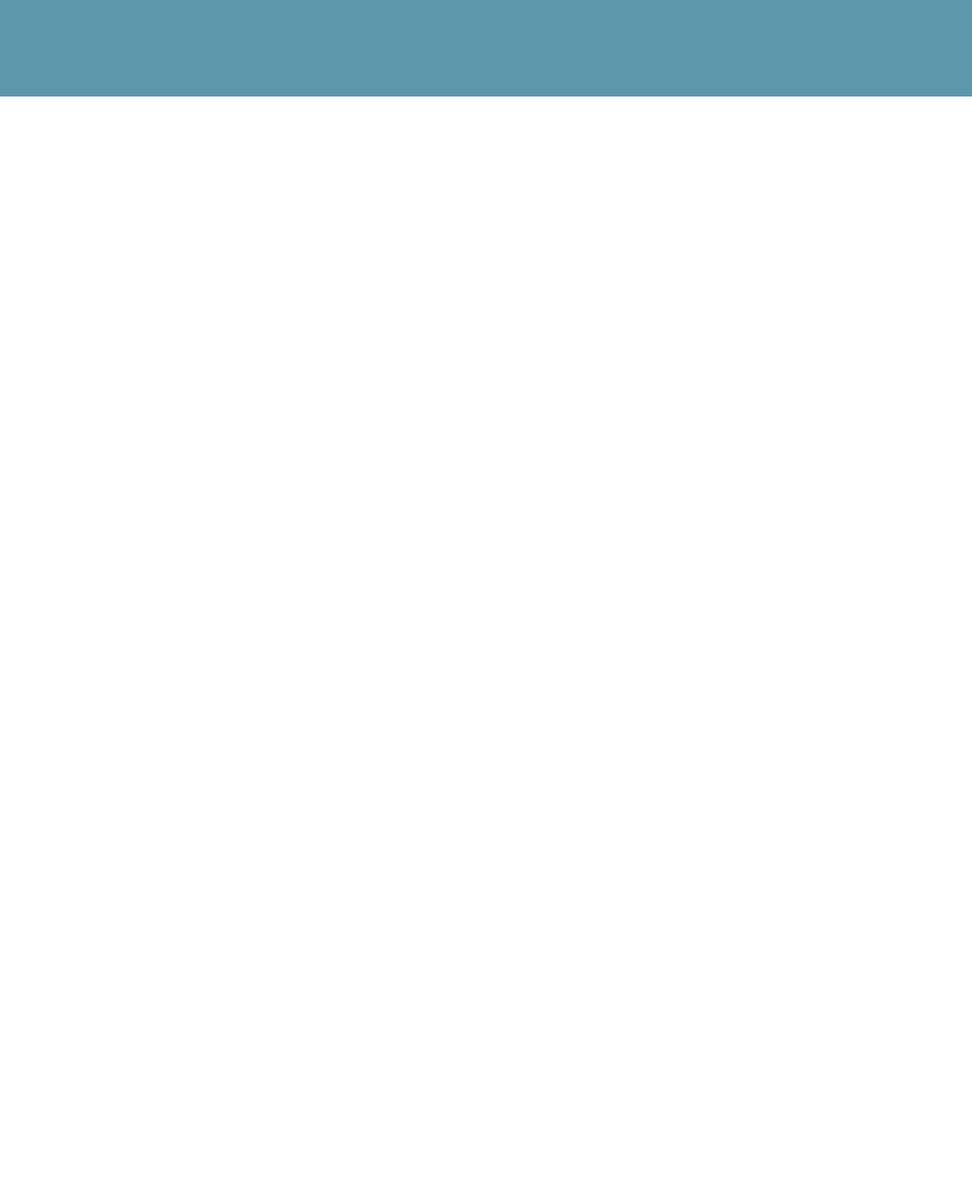
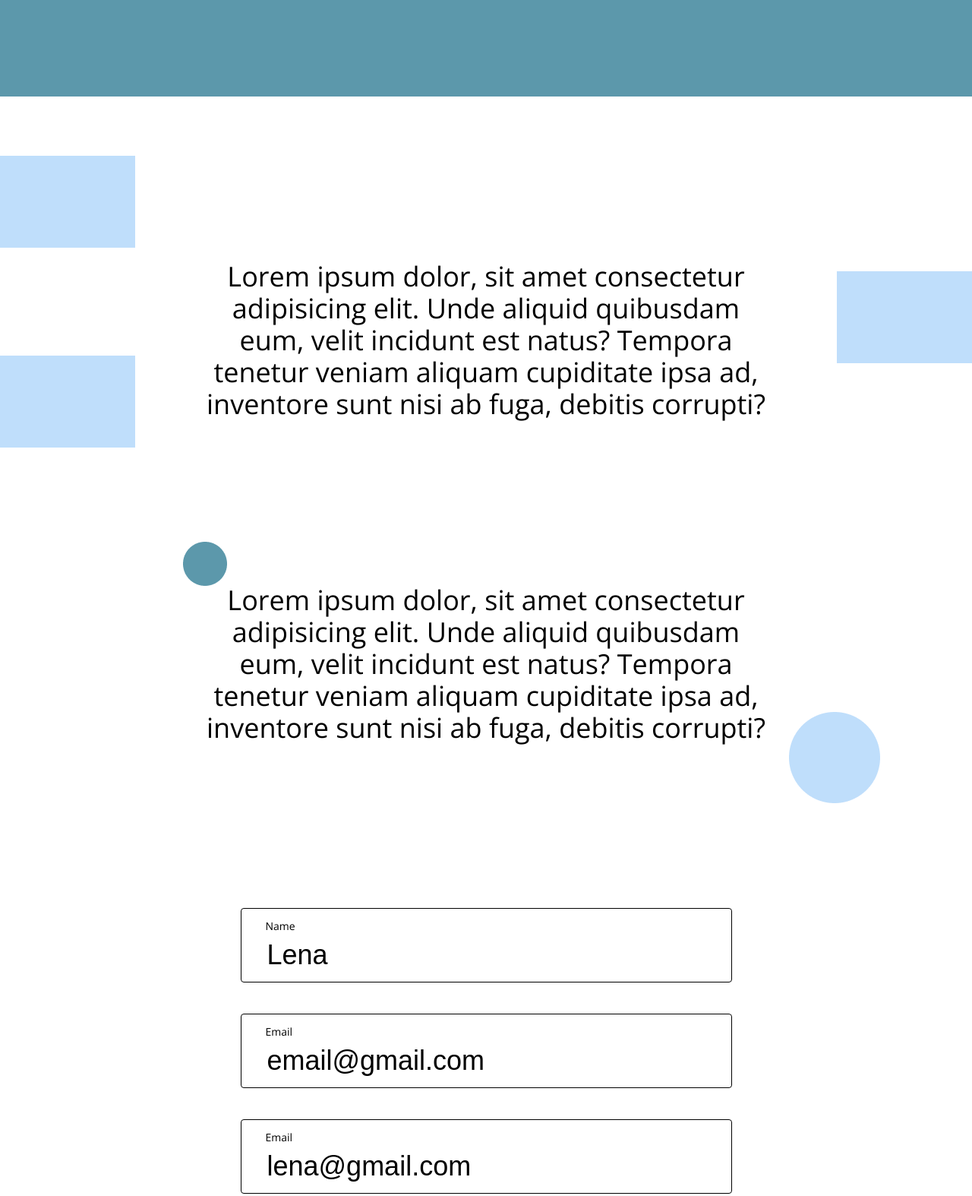
Before and after one commit to amr4rosso/home-work, a plain HTML site: page lesson3/index.html in a window 1280 px wide. Shown: the part 1012-2586 px from the top of the page at 76% size. Before the commit the page ends 1139 px from the top, so only its background shows below. Drawn offline with nearby package versions, Linux system fonts and the light colour scheme.

Commit message:
Add files via upload

```diff
--- a/lesson3/index.html
+++ b/lesson3/index.html
@@ -44,5 +44,43 @@
 			qui officia deserunt mollit anim id est laborum.
 		</p>
 	</section>
+
+	<section class="rectangle">
+		<div class="rec__1"></div>
+		<div class="rec__2"></div>
+		<div class="rec__3"></div>
+		<p class="square__text">
+			Lorem ipsum dolor, sit amet consectetur adipisicing elit. Unde aliquid quibusdam
+			eum, velit incidunt est natus? Tempora tenetur veniam aliquam cupiditate ipsa ad,
+			inventore sunt nisi ab fuga, debitis corrupti?
+		</p>
+	</section>
+
+	<section class="circle container">
+		<p class="circle__text">
+			Lorem ipsum dolor, sit amet consectetur adipisicing elit. Unde aliquid quibusdam
+			eum, velit incidunt est natus? Tempora tenetur veniam aliquam cupiditate ipsa ad,
+			inventore sunt nisi ab fuga, debitis corrupti?
+		</p>
+	</section>
+
+	<section class="form__section">
+		<form class="form" action="">
+			<div class="input__wrapper">
+				<label class="label" for="name">Name</label>
+				<input class="input" type="text" id="name" placeholder="Lena">
+			</div>
+			<div class="input__wrapper">
+				<label class="label" for="name">Email</label>
+				<input class="input" type="email" id="name" placeholder="email@gmail.com">
+			</div>
+			<div class="input__wrapper">
+				<label class="label" for="name">Email</label>
+				<input class="input" type="email" id="name" placeholder="lena@gmail.com">
+			</div>
+			<button class="button">FREE PRE-ORDER</button>
+		</form>
+	</section>
+
 </body>
 </html>
--- a/lesson3/style/style.css
+++ b/lesson3/style/style.css
@@ -9,6 +9,7 @@ body {
 
 
 /* ----header---- */
+
 
 .header {
 	margin: 53px 0;
@@ -35,7 +36,9 @@ body {
 	text-transform: uppercase;
 }
 
+
 /* ----section Background---- */
+
 
 .background {
 	text-align: center;
@@ -66,7 +69,9 @@ body {
 	border: none;
 }
 
+
 /* ----section Description---- */
+
 
 .description {
 	padding: 133px 0;
@@ -81,3 +86,134 @@ body {
 	line-height: 49px;
 	color: #FFFFFF;
 }
+
+
+/* -----section Square----- */
+
+
+.rectangle {
+	max-width: 1440px;
+	margin: 0 auto;
+	position: relative;
+}
+
+.square__text {
+	width: 738px;
+	margin: 0 auto;
+	font-weight: 400;
+	font-size: 36px;
+	line-height: 42px;
+	text-align: center;
+	color: #000000;
+	margin: 216px auto;
+}
+
+.rec__1 {
+	width: 178px;
+	height: 121px;
+	background: #BFDEFB;
+	position: absolute;
+	left: 0;
+	top: -138px;
+}
+
+.rec__2 {
+	width: 178px;
+	height: 121px;
+	background: #BFDEFB;
+	position: absolute;
+	left: 0;
+	top: 125px;
+}
+
+.rec__3 {
+	width: 178px;
+	height: 121px;
+	background: #BFDEFB;
+	position: absolute;
+	right: 0;
+	top: 14px;
+}
+
+
+/* ----section Circle---- */
+
+
+.circle__text {
+	width: 738px;
+	margin: 0 auto 123px;
+	font-weight: 400;
+	font-size: 36px;
+	line-height: 42px;
+	text-align: center;
+	color: #000000;
+	margin: 216px auto;
+	position: relative;
+}
+
+.circle__text::before {
+	content: url("../img/Ellipse1.png");
+	position: absolute;
+	top: -56px;
+	left: -30px;
+}
+
+.circle__text::after {
+	content: url('../img/Ellipse2.png');
+	position: absolute;
+	right: -150px;
+
+}
+
+
+/* ----section Form---- */
+
+
+.form {
+	width: 647px;
+	margin: 0 auto;
+}
+
+.input__wrapper{
+	position: relative;
+	margin-bottom: 41px;
+}
+
+.label {
+	position: absolute;
+	top: 14px;
+	left: 33px;
+	font-weight: 300;
+	font-size: 14px;
+	line-height: 19px;
+	color: #000000;
+}
+
+.input {
+	width: 100%;
+	background: #FFFFFF;
+	border: 1px solid #000000;
+	border-radius: 4px;
+	box-sizing: border-box;
+	padding: 36px 0 11px 34px;
+}
+
+.input::placeholder, .input {
+	font-weight: 400;
+	font-size: 36px;
+	line-height: 49px;
+	color: #000000;
+}
+
+.button{
+	width: 647px;
+	height: 92px;
+	font-weight: 700;
+	font-size: 36px;
+	line-height: 49px;
+	text-align: center;
+	color: #FFFFFF;
+	background: #5C98AB;
+	margin-bottom: 300px;
+	border: none;
+}
```
Also changed, not shown: lesson3/img/Ellipse1.png (added), lesson3/img/Ellipse2.png (added).
